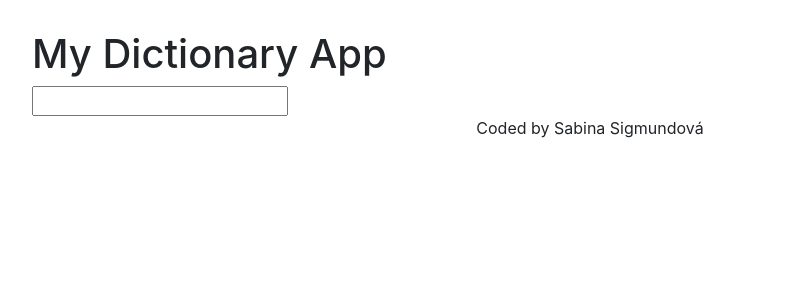
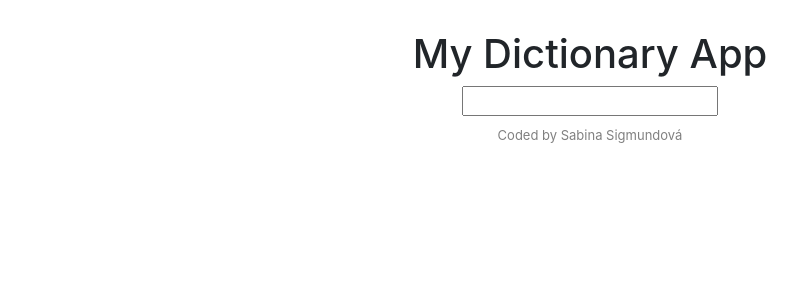
Before and after one commit to SabinaSig/dictionary-project, a React (Create React App) app: page / in a window 1280 px wide. Shown: the top 300 px of the page, without its empty margins (50-847 px from the left). Built offline with nearby package versions, Linux system fonts and the light colour scheme.

Commit message:
CSS adjust

```diff
--- a/src/App.css
+++ b/src/App.css
@@ -1,3 +1,22 @@
 .App {
   margin: 30px 10px;
 }
+
+h1 {
+  text-align: center;
+}
+
+h2 {
+  font-weight: bold;
+}
+
+form {
+  text-align: center;
+}
+
+footer {
+  text-align: center;
+  margin: 10px 0;
+  color: grey;
+  font-size: small;
+}
```
